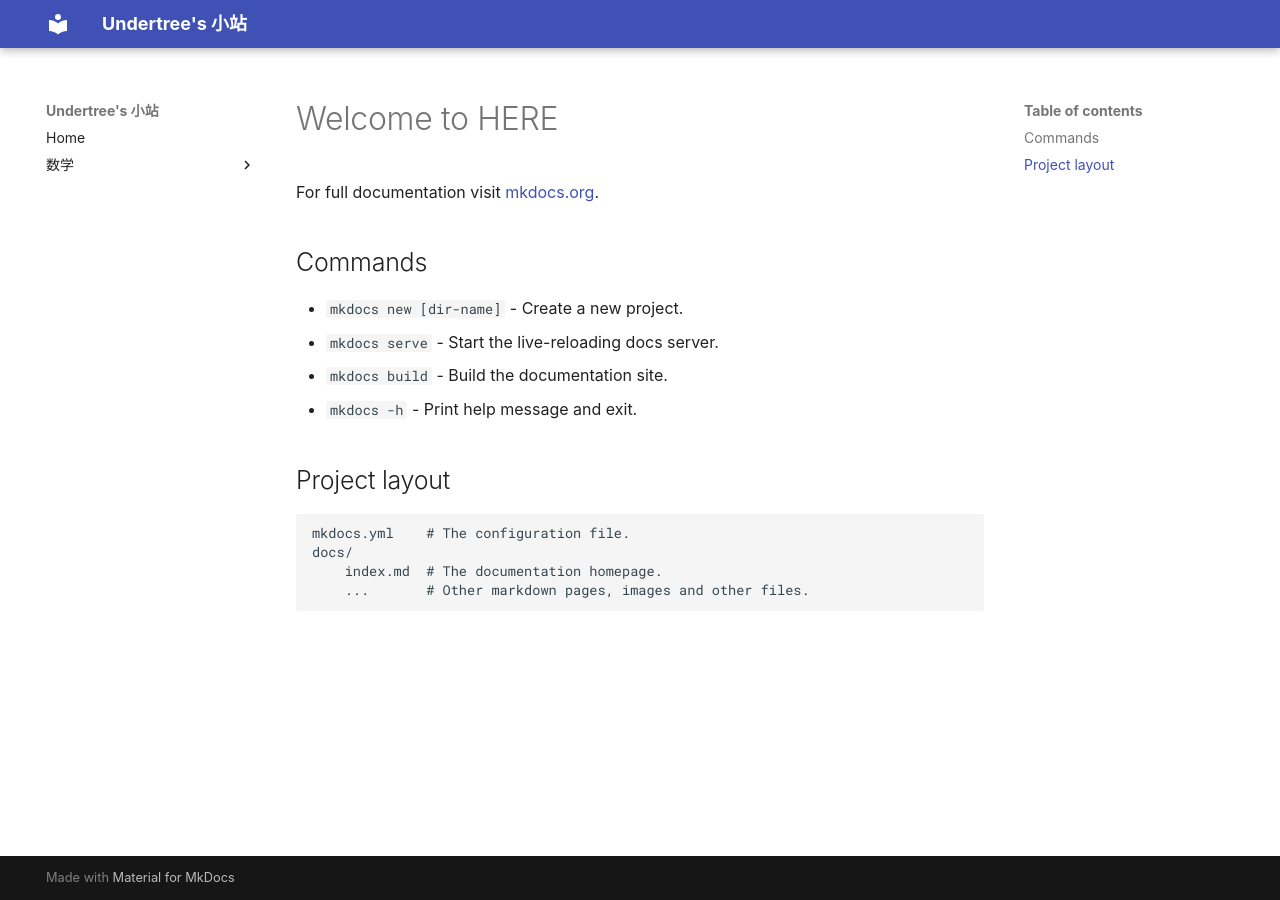
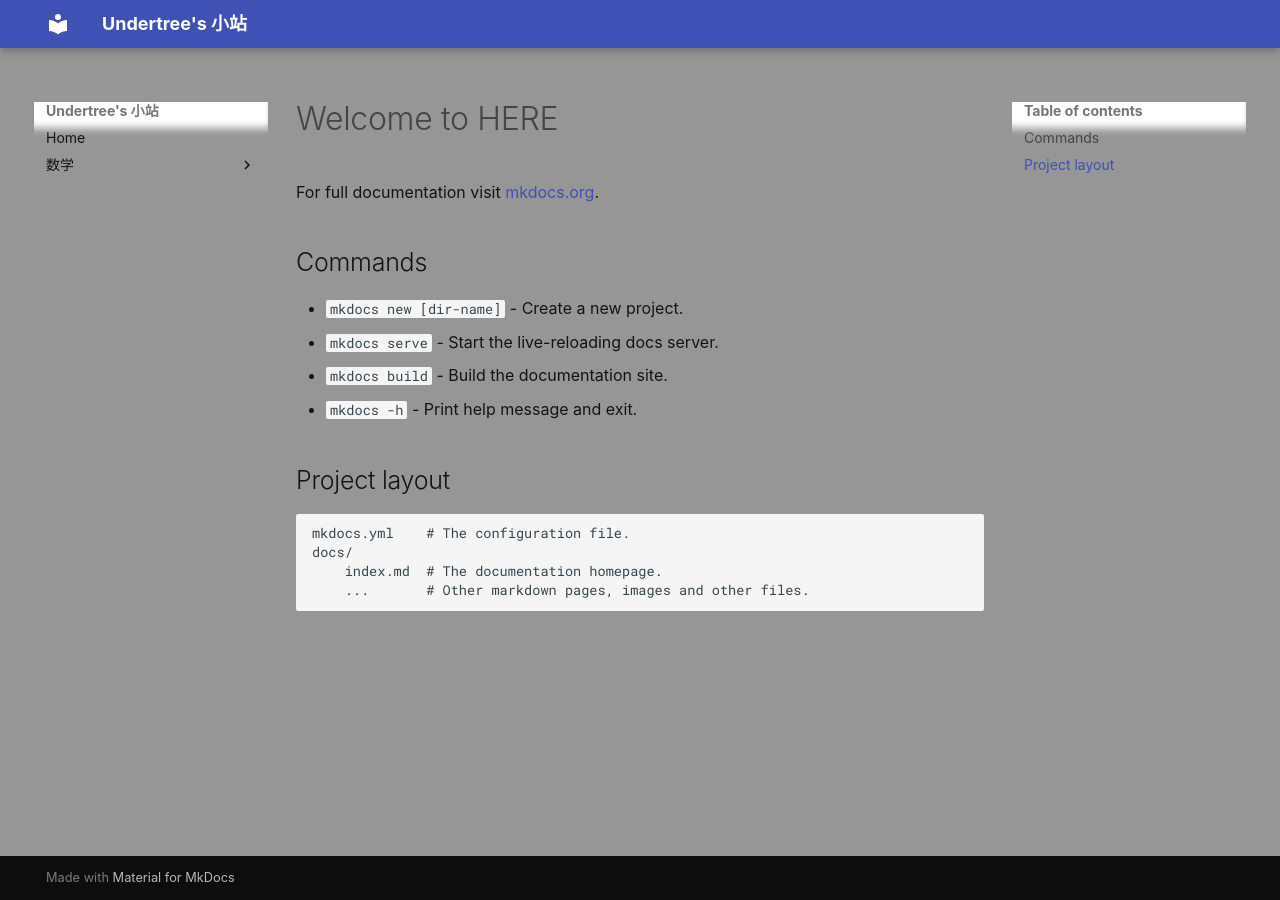
Before and after one commit to Undtree/Notes, an MkDocs documentation site: the page built from docs/index.md, in a window 1280 px wide. Built offline with MkDocs 1.6.1 and Material for MkDocs 9.7.7, drawn with Linux system fonts in a browser that asks for light colours.

Commit message:
renew extra.css

```diff
--- a/docs/stylesheet/extra.css
+++ b/docs/stylesheet/extra.css
@@ -1,3 +1,7 @@
+body{
+    background-color: #969696;
+}
+
 :root{
     --md-text-font: "Noto Serif SC";
 }
--- a/mkdocs.yml
+++ b/mkdocs.yml
@@ -19,6 +19,7 @@
 extra_javascript:
   - javascripts/mathjax.js
   - https://unpkg.com/mathjax@3/es5/tex-mml-chtml.js
+  - https://cdnjs.cloudflare.com/ajax/libs/KaTeX/0.16.7/contrib/auto-render.min.js
 
 extra_css:
   - https://fonts.googleapis.com/css2?family=Noto+Serif+SC&display=swap
```
